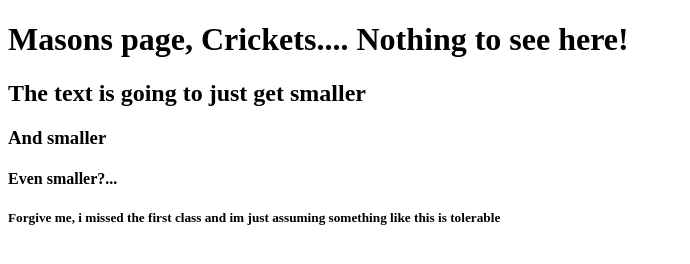
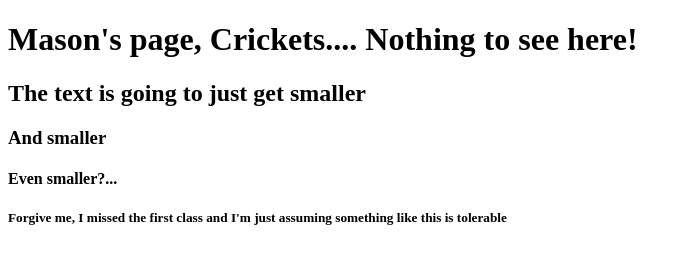
Before and after one commit to msn-s/msn-s.github.io, a plain HTML site: page index.html in a window 1280 px wide. Shown: the whole page, without its empty margins (0-690 px from the left). Drawn offline with Linux system fonts and the light colour scheme.

Commit message:
Added comments
added comments to commit from GitHub Desktop

```diff
--- a/index.html
+++ b/index.html
@@ -3,14 +3,16 @@
 <head>
     <meta charset="UTF-8">
     <meta name="viewport" content="width=device-width, initial-scale=1.0">
-    <title>Masons Page!</title>
+    <title>Mason's Page</title>
+    <!-- Page metadata and title -->
 </head>
 <body>
-        <h1>Masons page, Crickets.... Nothing to see here!</h1>
-        <h2> The text is going to just get smaller</h2>
-        <h3>And smaller</h3>
-        <h4>Even smaller?...</h4>
-        <h5>Forgive me, i missed the first class and im just assuming
-            something like this is tolerable   </h5>
+    <!-- Main content -->
+    <h1>Mason's page, Crickets.... Nothing to see here!</h1>
+    <h2>The text is going to just get smaller</h2>
+    <h3>And smaller</h3>
+    <h4>Even smaller?...</h4>
+    <h5>Forgive me, I missed the first class and I'm just assuming
+        something like this is tolerable</h5>
 </body>
 </html>
```
